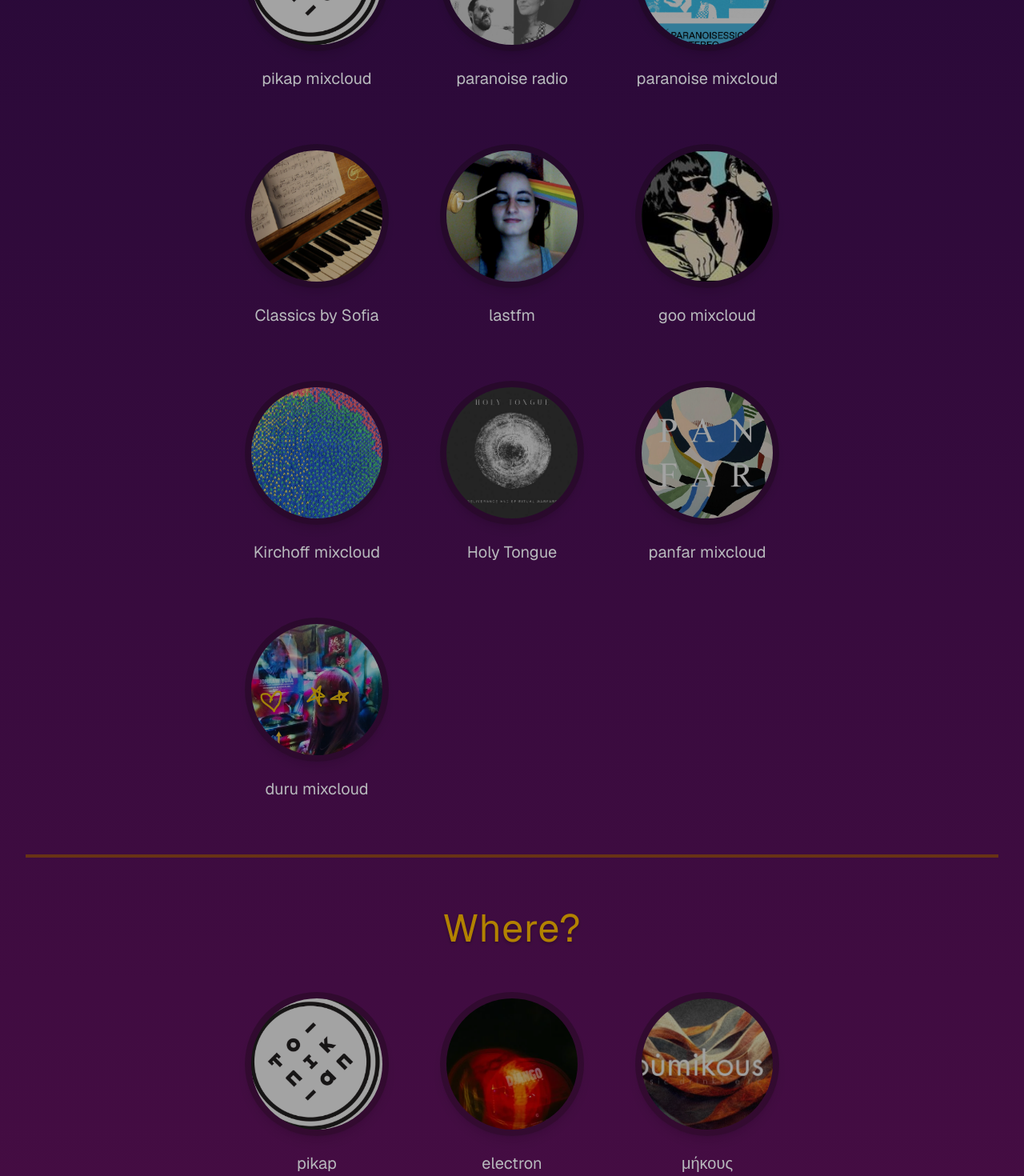
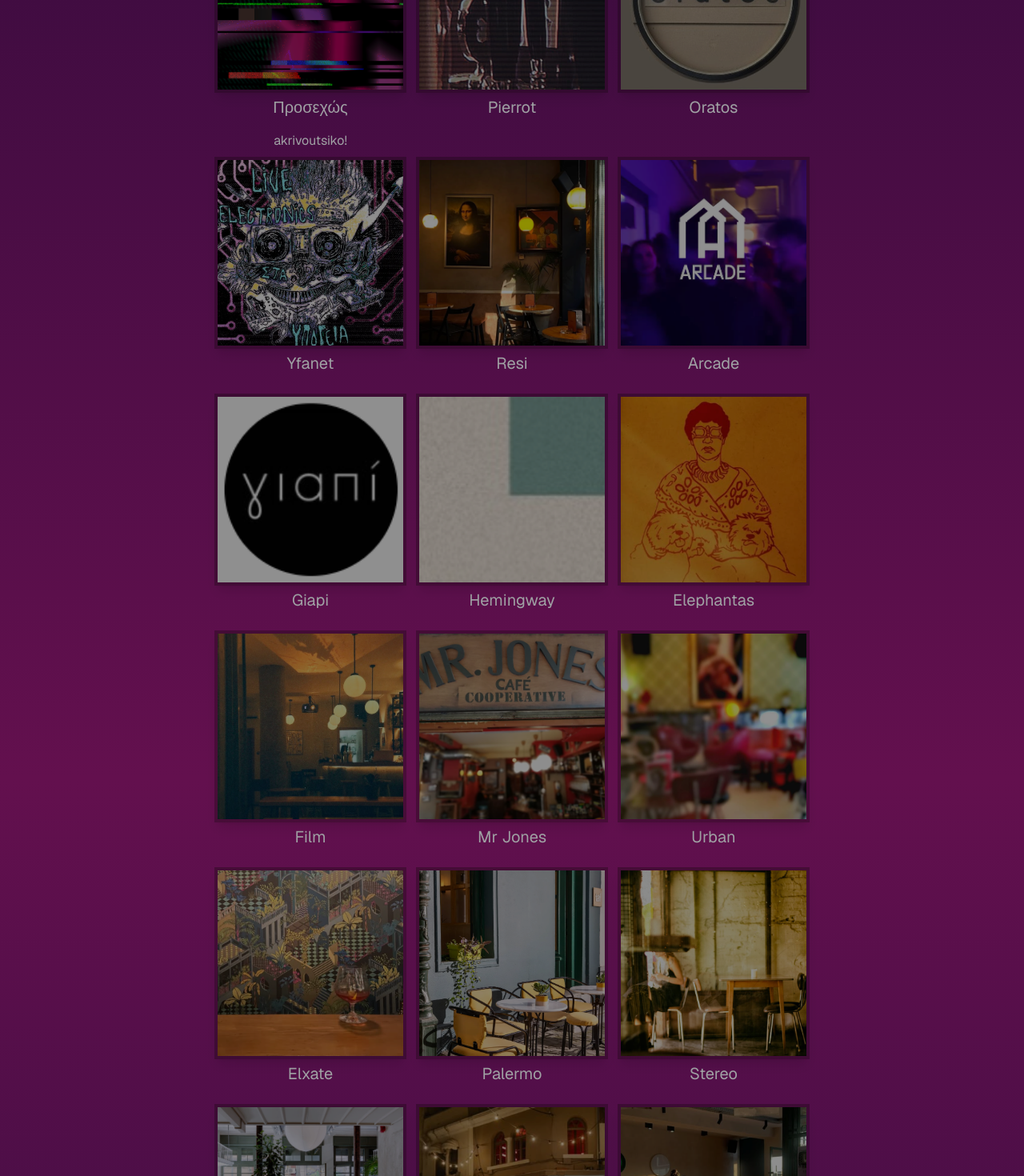
Before and after one commit to patrinoua/my-art-resources, a Next.js app: page / in a window 1280 px wide. Shown: the part 1260-2730 px from the top of the page at 80% size. Built offline with nearby package versions, Linux system fonts and the light colour scheme.

Commit message:
square Tiles and capitalization

```diff
--- a/app/data/data.ts
+++ b/app/data/data.ts
@@ -51,19 +51,19 @@
     dateAdded: '17/07/2025',
   },
   {
-    name: 'pikap mixcloud',
+    name: 'Pikap mixcloud',
     link: 'https://www.mixcloud.com/topikap/',
     image: 'topikap.png',
     dateAdded: '17/07/2025',
   },
   {
-    name: 'paranoise radio',
+    name: 'Paranoise radio',
     link: 'https://www.paranoiseradio.com/',
     image: 'paranoise.png',
     dateAdded: '17/07/2025',
   },
   {
-    name: 'paranoise mixcloud',
+    name: 'Paranoise mixcloud',
     link: 'https://www.mixcloud.com/ParanoiseRadio/',
     image: 'paranoise1.png',
     dateAdded: '17/07/2025',
@@ -81,7 +81,7 @@
     dateAdded: '17/07/2025',
   },
   {
-    name: 'goo mixcloud',
+    name: 'Goo mixcloud',
     link: 'https://www.mixcloud.com/george-goo/',
     image: 'goo.png',
     dateAdded: '17/07/2025',
@@ -100,170 +100,161 @@
     dateAdded: '18/07/2025',
   },
   {
-    name: 'panfar mixcloud',
+    name: 'Panfar mixcloud',
     link: 'https://www.mixcloud.com/pan-far/reposts/',
     image: 'panfar.png',
     dateAdded: '19/07/2025',
   },
   {
-    name: 'duru mixcloud',
+    name: 'Duru mixcloud',
     link: 'https://www.mixcloud.com/DuruDuru/reposts/',
     image: 'duru.png',
     dateAdded: '19/07/2025',
   },
 ]
 
-export const artistsArray: Item[] = [
-  {
-    name: 'Pedro Maia',
-    link: 'https://www.instagram.com/maiapedro/',
-    image: 'maia.png',
-    dateAdded: '17/07/2025',
-  },
-]
-
 export const barsArray: Item[] = [
   {
-    name: 'pikap',
+    name: 'Pikap',
     link: 'https://www.instagram.com/topikap',
     image: 'topikap.png',
     dateAdded: '19/07/2025',
   },
   {
-    name: 'electron',
+    name: 'Electron',
     link: 'https://www.instagram.com/elektron.cafe',
     image: 'ilektron1.png',
     dateAdded: '19/07/2025',
   },
   {
-    name: 'μήκους',
+    name: 'Μήκους',
     link: 'https://www.instagram.com/mikroumikous.bar',
     image: 'mikous.png',
     dateAdded: '19/07/2025',
   },
   {
-    name: 'προσεχώς',
+    name: 'Προσεχώς',
     link: 'https://www.instagram.com/prosexws',
     image: '',
     dateAdded: '19/07/2025',
     comment: 'akrivoutsiko!',
   },
   {
-    name: 'pierrot',
+    name: 'Pierrot',
     link: 'https://www.instagram.com/_pierrot_le_fou_pub_alehaus/',
     image: 'pierrot.png',
     dateAdded: '19/07/2025',
   },
   {
-    name: 'oratos',
+    name: 'Oratos',
     link: 'https://www.instagram.com/_oratos__/',
     image: 'oratos.png',
     dateAdded: '19/07/2025',
   },
   {
-    name: 'yfanet',
+    name: 'Yfanet',
     link: 'https://www.instagram.com/fabrika.yfanet/',
     image: 'yfanet.png',
     dateAdded: '19/07/2025',
   },
   {
-    name: 'resi',
+    name: 'Resi',
     link: 'https://www.instagram.com/theresidentsbar/',
     image: 'resi.png',
     dateAdded: '19/07/2025',
   },
   {
-    name: 'arcade',
+    name: 'Arcade',
     link: 'https://www.instagram.com/arcade_skg/',
     image: 'arcade.png',
     dateAdded: '21/07/2025',
   },
   {
-    name: 'giapi',
+    name: 'Giapi',
     link: 'https://www.instagram.com/giapi_bar /',
     image: 'giapi.png',
     dateAdded: '21/07/2025',
   },
   {
-    name: 'hemingway',
+    name: 'Hemingway',
     link: 'https://www.instagram.com/hemingway_skg/',
     image: 'hemingway.png',
     dateAdded: '19/07/2025',
   },
   {
-    name: 'elephantas',
+    name: 'Elephantas',
     link: 'https://www.instagram.com/cafe_bar_elephantas/',
     image: 'elephantas.png',
     dateAdded: '19/07/2025',
   },
   {
-    name: 'film cafe bar',
+    name: 'Film',
     link: 'https://www.instagram.com/film_cafe_bar/',
     image: 'film.png',
     dateAdded: '19/07/2025',
   },
   {
-    name: 'mr jones',
+    name: 'Mr Jones',
     link: 'https://www.instagram.com/mr.jones_thessaloniki/',
     image: 'mrjones.png',
     dateAdded: '19/07/2025',
   },
   {
-    name: 'urban',
+    name: 'Urban',
     link: 'https://www.instagram.com/urbanbarskg/',
     image: 'urban.png',
     dateAdded: '19/07/2025',
   },
   {
-    name: 'elxate',
+    name: 'Elxate',
     link: 'https://www.instagram.com/elxate_unofficial/',
     image: 'elxate.png',
     dateAdded: '21/07/2025',
   },
   {
-    name: 'palermo',
+    name: 'Palermo',
     link: 'https://www.instagram.com/cafepalermo_/',
     image: 'palermo.png',
     dateAdded: '21/07/2025',
   },
   {
-    name: 'stereo',
+    name: 'Stereo',
     link: 'https://www.instagram.com/stereo_oo_/',
     image: 'stereo.png',
     dateAdded: '21/07/2025',
   },
   {
-    name: 'ypsilon',
+    name: 'Ypsilon',
     link: 'https://www.instagram.com/ypsilon___/',
     image: 'ypsilon.png',
     dateAdded: '21/07/2025',
   },
   {
-    name: 'tzela delta',
+    name: 'Tzela Delta',
     link: 'https://www.instagram.com/tzeladeltaskg_/',
     image: 'tzeladelta.png',
     dateAdded: '21/07/2025',
   },
   {
-    name: 'ydro',
+    name: 'Ydro',
     link: 'https://www.instagram.com/ydro___/',
     image: 'ydro.png',
     dateAdded: '21/07/2025',
   },
+  // {
+  //   name: 'Speakeasy',
+  //   link: 'https://www.instagram.com/speakeasy_floor/',
+  //   image: 'speakeasy.png',
+  //   dateAdded: '21/07/2025',
+  // },
   {
-    name: 'speakeasy',
-    link: 'https://www.instagram.com/speakeasy_floor/',
-    image: 'speakeasy.png',
-    dateAdded: '21/07/2025',
-  },
-  {
-    name: 'highonsugar',
+    name: 'Highonsugar',
     link: 'https://www.instagram.com/highonsugar______/',
     image: 'highonsugar.png',
     dateAdded: '21/07/2025',
   },
   {
-    name: 'host',
+    name: 'Host',
     link: 'https://www.instagram.com/the_host_clubskg/',
     image: 'host.png',
     dateAdded: '21/07/2025',
@@ -371,25 +362,26 @@
 ]
 export const therinaArray: Item[] = [
   {
-    name: 'cine apollon',
+    name: 'Apollon',
     link: 'https://www.instagram.com/cine_apollon/',
     image: 'cine-apollon.png',
     dateAdded: '20/07/2025',
   },
   {
-    name: 'cine alex',
+    name: 'Alex',
     link: 'https://www.instagram.com/cinema_alex/',
     image: 'cine-alex.png',
     dateAdded: '20/07/2025',
   },
 
   {
-    name: 'cine natali',
+    name: 'Natali',
     link: 'https://www.instagram.com/natalicinema',
     image: 'cine-natali.png',
     dateAdded: '20/07/2025',
   },
 ]
+
 export const hobbiesArray: Item[] = [
   {
     name: 'ορειβασια - ΟΑΛΘ - σχολη βουνου;',
@@ -447,3 +439,12 @@
     dateAdded: '22/07/2025',
   },
 ]
+
+export const artistsArray: Item[] = [
+  {
+    name: 'Pedro Maia',
+    link: 'https://www.instagram.com/maiapedro/',
+    image: 'maia.png',
+    dateAdded: '17/07/2025',
+  },
+]
--- a/app/page.tsx
+++ b/app/page.tsx
@@ -24,23 +24,21 @@
       className={` ${montserrat.variable} min-h-screen flex flex-col text-gray-200`}
       style={{
         background:
-          'linear-gradient(to bottom, #150731ff, #63104eff, #011c34ff)',
+          'linear-gradient(to bottom, #150731ff, #63104eff, #050831ff, #011c34ff)',
       }}
     >
       <div className='w-full bg-black p-8'>
         {/* <img src='colorimage.png' className='w-full'/> */}
         <h1
-          className='text-3xl md:text-7xl font-extralight text-center my-6
-            text-transparent bg-clip-text
-            bg-[url("/colorimage.png")]
-            bg-cover
-            bg-[0%_50%]
+          className=' my-6
+            text-3xl md:text-7xl font-extralight text-center text-transparent
+            bg-clip-text bg-[url("/colorimage.png")] bg-cover bg-[0%_50%]
             '
         >
           s • o • u • r • c • e • r • y
         </h1>
       </div>
-      <main className='flex flex-grow flex-col  font-sans p-8'>
+      <main className='flex flex-grow flex-col font-sans p-8'>
         {sectionsArray.map((section, i) => {
           return (
             <div key={i}>
@@ -51,17 +49,17 @@
             </div>
           )
         })}
+        {/* <div className='w-full bg-black p-8'> */}
+        <div className='flex flex-col items-center p-4 text-gray-500 '>
+          * Things that are not included (but hey, change my mind!) are{' '}
+          <b>arte, nts</b>
+        </div>
       </main>
-      {/* <div className='w-full bg-black p-8'> */}
-      <div className='flex flex-col items-center p-4 text-gray-500 '>
-        * Things that are not included (but hey, change my mind!) are{' '}
-        <b>arte, nts</b>
-      </div>
       <footer
-        className='text-center text-sm text-gray-200 py-6 bg-black p-8
-            bg-[url("/colorimage.png")]
-            bg-cover
-            bg-[0%_67%]
+        className='
+          text-center text-sm text-gray-200
+          py-6 bg-black p-8
+          bg-[url("/colorimage.png")] bg-cover bg-[0%_67%]
       '
       >
         <div className='flex justify-center'>
@@ -105,11 +103,11 @@
     <section className='mb-10 flex flex-col items-center' key={section.name}>
       <h2
         style={{ textShadow: '0 2px 4px rgba(0,0,0,0.3)' }}
-        className='text-3xl md:text-5xl mt-8 mb-8 text-amber-400 text-center tracking-wide brightness-70'
+        className='text-3xl md:text-5xl mt-8 mb-8 text-amber-400 text-center tracking-wide brightness-75 font-bold'
       >
         {section.name}
       </h2>
-      <div className='grid grid-cols-1 gap-4 grid-cols-2 md:grid-cols-3 '>
+      <div className='grid grid-cols-1 gap-1 grid-cols-2 md:grid-cols-3 '>
         {section.array.map((item: Item, i: number) => (
           <Tile item={item} key={i} />
         ))}
@@ -123,21 +121,22 @@
     <a href={item.link} target='_blank' rel='noopener noreferrer'>
       <div
         className='
-          flex flex-col p-4
+          flex flex-col
           items-center
           transition-transform duration-300
-          hover:scale-115 brightness-80 hover:brightness-100
+          hover:scale-110
+          brightness-70 hover:brightness-90
           center'
       >
         <img
           src={(item.image.length && item.image) || 'art_default.png'}
-          className='md:h-45 md:w-45 h-25 w-25 object-cover rounded-full bg-[#150b0b]/30 brightness-80 shadow-lg p-1 md:m-2 md:p-2'
+          className='md:h-60 md:w-60 h-25 w-25 object-cover bg-[#150b0b]/30 brightness-80 shadow-lg p-1 md:m-1 md:p-1'
         />
-        <h1 className='text-xl text-gray-200 text-center my-3 max-w-[200px] '>
+        <h1 className='text-xl text-gray-200 text-center mb-4 max-w-[200px] '>
           {item.name}
         </h1>
         {item.comment && (
-          <p className='text-gray-200 text-center my-3 max-w-[200px] '>
+          <p className='text-gray-200 text-center max-w-[200px] '>
             {item.comment}
           </p>
         )}
@@ -187,12 +186,12 @@
 
 const sectionsArray = [
   youtubeChannels,
-  music,
   bars,
   djs,
-  ekpompes,
+  music,
+  // ekpompes,
   // artists,
-  following,
+  // following,
   therina,
-  hobbies,
+  // hobbies,
 ]
```
